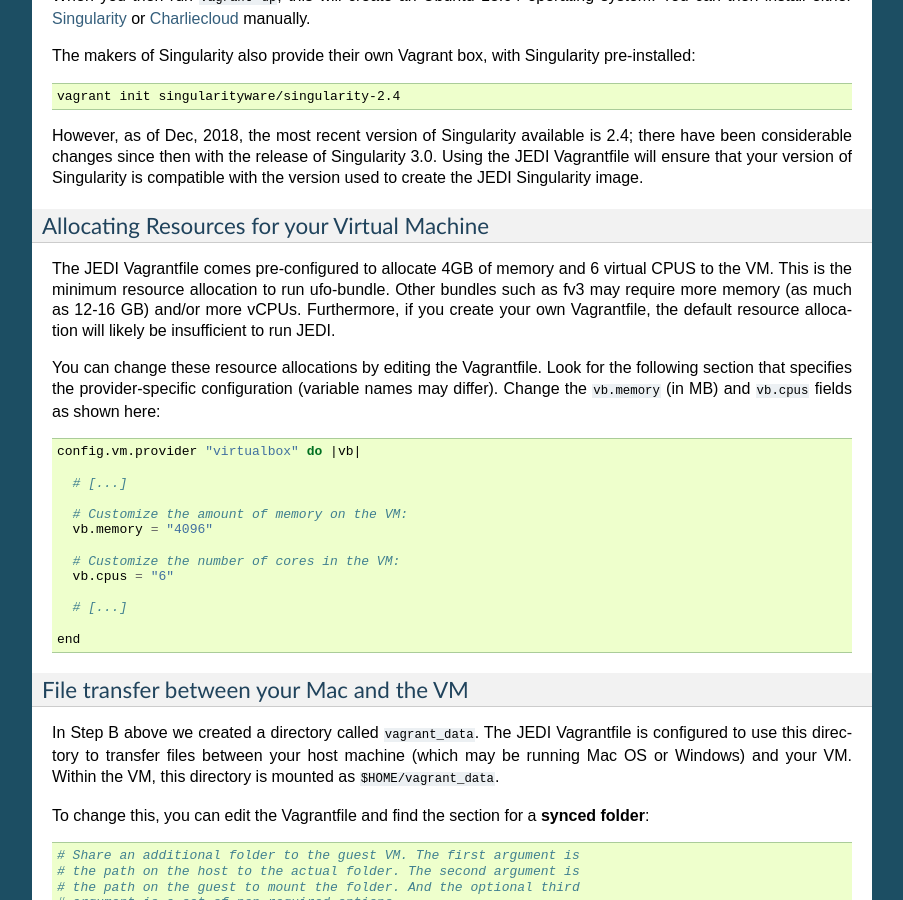
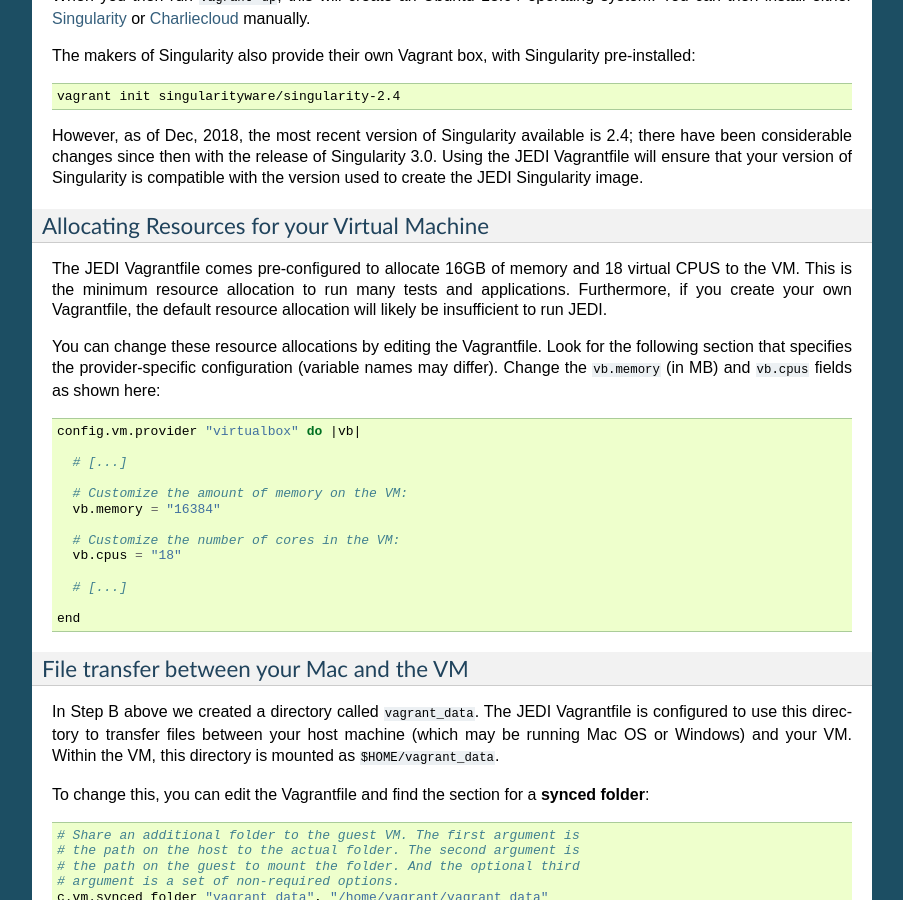
Before and after one commit to JCSDA/jedi-docs, a Sphinx documentation site: the page built from docs/using/jedi_environment/vagrant.rst, in a window 1280 px wide and 900 px high, scrolled down 4741 px. Shown: the whole window, without its empty margins (198-1101 px from the left). Built offline with Sphinx 7.4.7, drawn with Linux system fonts in a browser that asks for light colours.

Commit message:
clarify mpi build text

```diff
--- a/docs/using/building_and_running/building_jedi.rst
+++ b/docs/using/building_and_running/building_jedi.rst
@@ -65,9 +65,7 @@
 
 This only needs to be done once, and it is required even if you are running in a container.
 
-Another thing to keep in mind is that some JEDI tests require 18 or more MPI tasks to run.  Chances are good that your machine (whether it be a laptop, a workstation, a cloud computing instance, or whatever), may have fewer than 18 compute cores.
-
-If your machine has fewer than 18 compute cores, and if you are using OpenMPI, you may need to explicitly give openmpi permission to run more than one MPI task on each core.  To do this, run these commands:
+Another thing to keep in mind is that many JEDI tests likely require more MPI tasks to run than the number of processor cores on your system.  For example, may laptops have two or four processor cores but the minimum number of MPI tasks needed to run fv3-bundle is 6.  That's no problem - you just have to tell Openmpi that it is ok to run more than one MPI task on each core.  To do this, run these commands:
 
 .. code-block:: bash
 
--- a/docs/using/jedi_environment/vagrant.rst
+++ b/docs/using/jedi_environment/vagrant.rst
@@ -238,7 +238,7 @@
 Allocating Resources for your Virtual Machine
 ^^^^^^^^^^^^^^^^^^^^^^^^^^^^^^^^^^^^^^^^^^^^^
 
-The JEDI Vagrantfile comes pre-configured to allocate 4GB of memory and 6 virtual CPUS to the VM.  This is the minimum resource allocation to run ufo-bundle.  Other bundles such as fv3 may require more memory (as much as 12-16 GB) and/or more vCPUs.  Furthermore, if you create your own Vagrantfile, the default resource allocation will likely be insufficient to run JEDI.
+The JEDI Vagrantfile comes pre-configured to allocate 16GB of memory and 18 virtual CPUS to the VM.  This is the minimum resource allocation to run many tests and applications.  Furthermore, if you create your own Vagrantfile, the default resource allocation will likely be insufficient to run JEDI.
 
 You can change these resource allocations by editing the Vagrantfile.  Look for the following section that specifies the provider-specific configuration (variable names may differ).  Change the :code:`vb.memory` (in MB) and :code:`vb.cpus` fields as shown here:
 
@@ -249,10 +249,10 @@
      # [...]
 
      # Customize the amount of memory on the VM:
-     vb.memory = "4096"
+     vb.memory = "16384"
 
      # Customize the number of cores in the VM:
-     vb.cpus = "6"
+     vb.cpus = "18"
 
      # [...]
 
```
